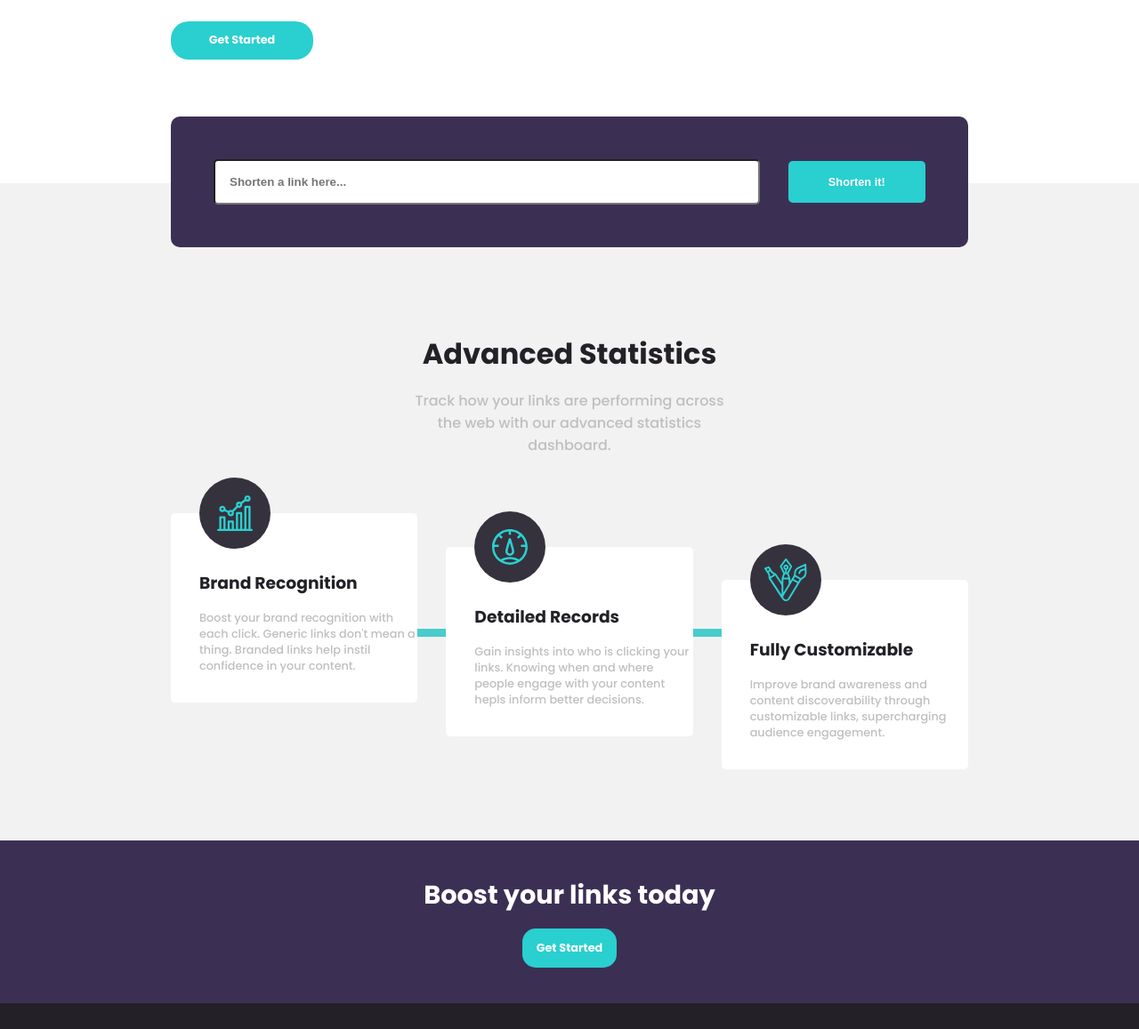
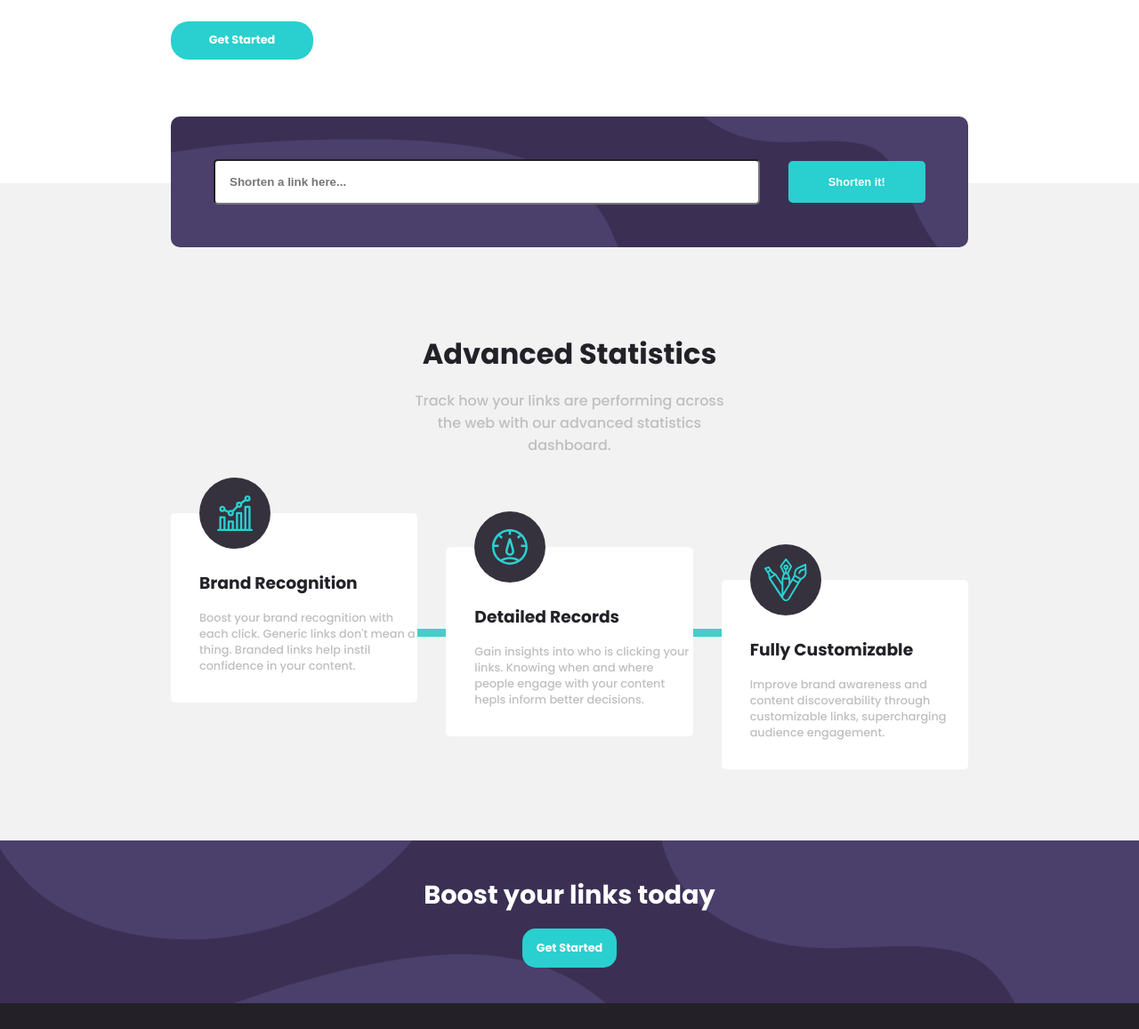
Before and after one commit to ajay117/Url-shortening-app, a plain HTML site: page index.html in a window 1280 px wide. Shown: the part 640-1797 px from the top of the page at 89% size. Drawn offline with Linux system fonts and the light colour scheme; the site is published under a folder, as on GitHub Pages, so addresses that start at the root find nothing.

Commit message:
fixed svg

```diff
--- a/public/css/style.css
+++ b/public/css/style.css
@@ -118,7 +118,7 @@ header {
     flex-direction: column;
     justify-content: center;
     border-radius: 10px;
-    background: hsl(257, 27%, 26%) url('/images/bg-shorten-desktop.svg') no-repeat;
+    background: hsl(257, 27%, 26%) url('../images/bg-shorten-desktop.svg') no-repeat;
     background-size: cover;
     width: 100%;
 }
@@ -262,7 +262,7 @@ header {
     font-size: .8rem;
 }
 .preFooter {
-    background: hsl(257, 27%, 26%) url('/images/bg-boost-desktop.svg') no-repeat;
+    background: hsl(257, 27%, 26%) url('../images/bg-boost-desktop.svg') no-repeat;
     background-size: cover;
     width: 100%;
     padding: 2.5rem 2rem;
```
